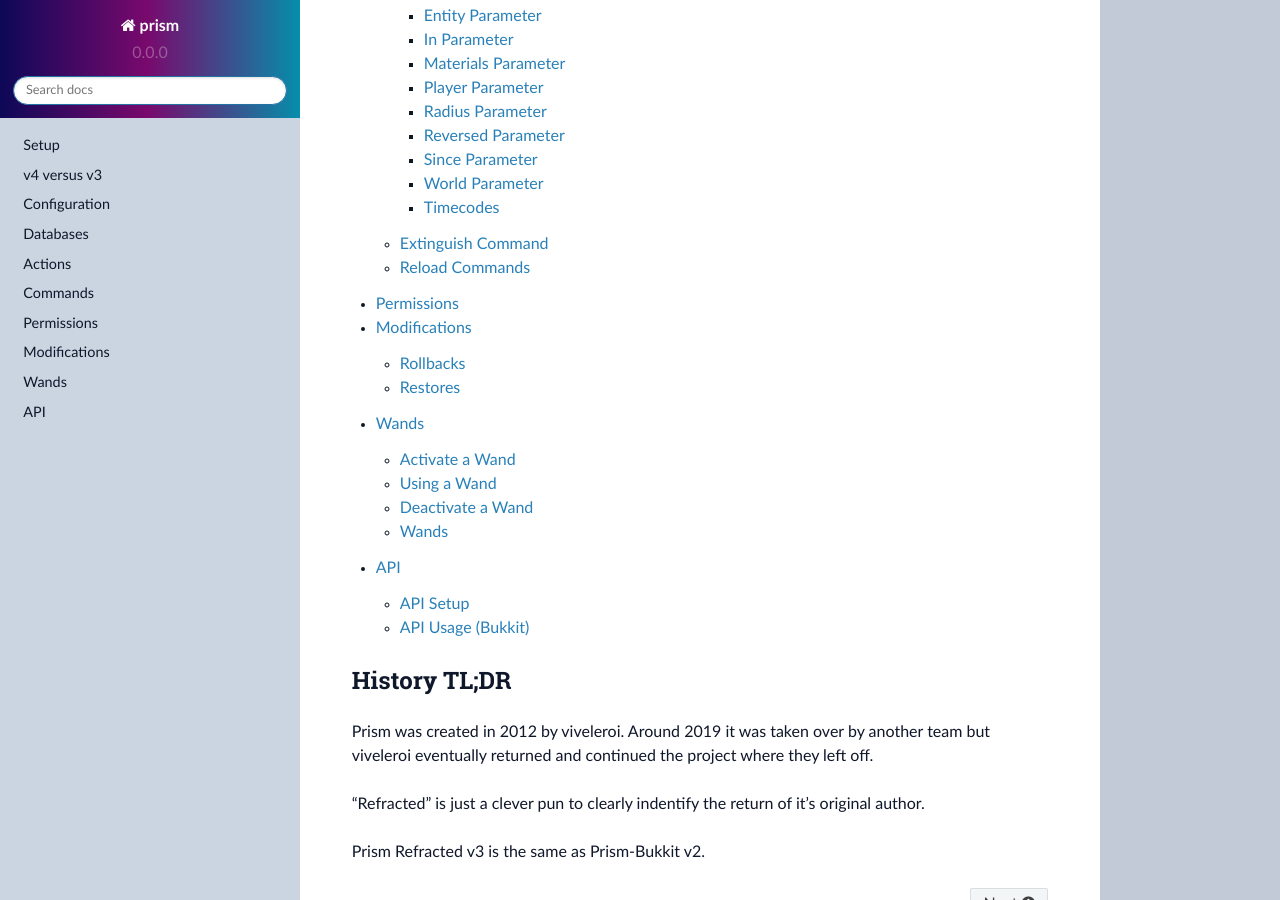
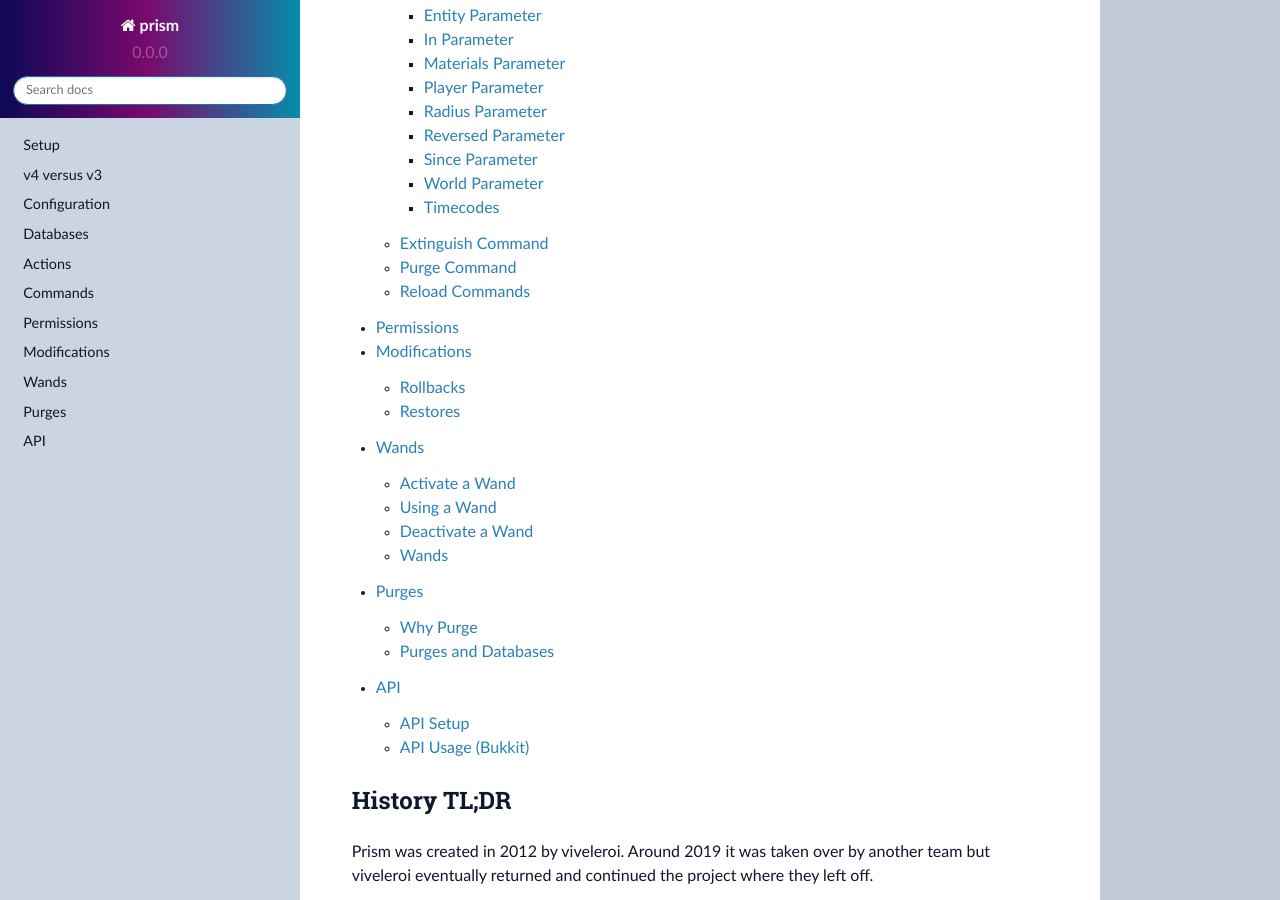
Before and after one commit to prism/prism-docs, a Sphinx documentation site: the page built from docs/source/index.rst, in a window 1280 px wide and 900 px high, scrolled down 1477 px. Built offline with Sphinx 7.4.7 and the Read the Docs theme 2.0.0, drawn with Linux system fonts in a browser that asks for light colours.

Commit message:
Adds purge docs to indexes

```diff
--- a/docs/source/commands.rst
+++ b/docs/source/commands.rst
@@ -13,4 +13,5 @@
    commands/preview
    commands/parameters
    commands/extinguish
+   commands/purge
    commands/reload
--- a/docs/source/index.rst
+++ b/docs/source/index.rst
@@ -23,6 +23,7 @@
    permissions
    modifications
    wands
+   purges
    api
 
 
```
